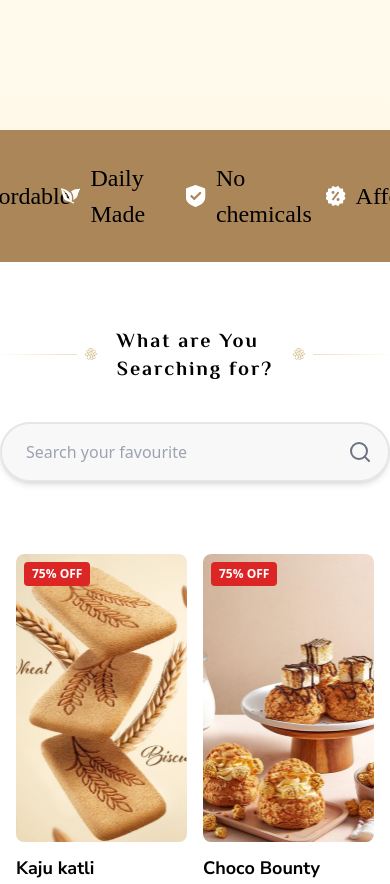
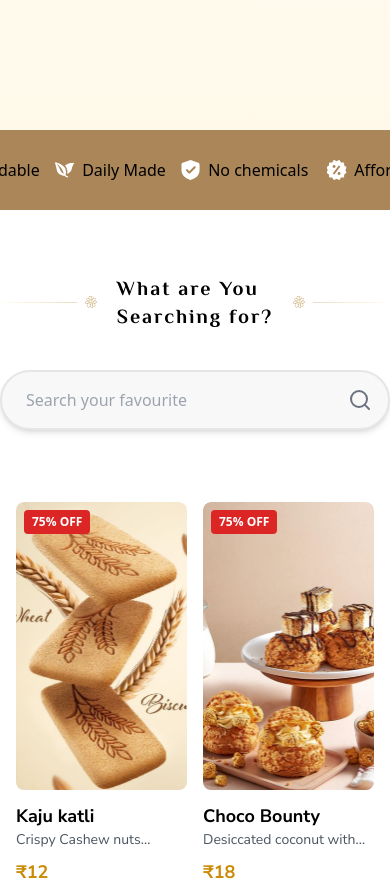
Before and after one commit to sanjvj/Annapoorna-mithais, a React (Vite) app in the folder frontend/: page / in a window 390 px wide. Shown: the part 1020-1904 px from the top of the page. Built offline with nearby package versions, Linux system fonts and the light colour scheme.

Commit message:
Made responsive to mobile

```diff
--- a/frontend/src/components/Hero/Hero.jsx
+++ b/frontend/src/components/Hero/Hero.jsx
@@ -91,13 +91,13 @@ const Hero = () => {
             className="w-full h-full rounded-2xl bg-center bg-cover duration-500"
             alt="Decorative Image"
           />
-          <div className="hidden group-hover:block absolute top-[50%] -translate-x-0 translate-y-[-50%] left-6 text-2xl rounded-full p-2 bg-black/20 text-white cursor-pointer">
+          <div className="hidden lg:group-hover:block absolute top-[50%] -translate-x-0 translate-y-[-50%] left-6 text-2xl rounded-full p-2 bg-black/20 text-white cursor-pointer">
             <BsChevronCompactLeft
               onClick={prevSlide}
               size={30}
             ></BsChevronCompactLeft>
           </div>
-          <div className="hidden group-hover:block absolute top-[50%] -translate-x-0 translate-y-[-50%] right-6 text-2xl rounded-full p-2 bg-black/20 text-white cursor-pointer">
+          <div className="hidden lg:group-hover:block absolute top-[50%] -translate-x-0 translate-y-[-50%] right-6 text-2xl rounded-full p-2 bg-black/20 text-white cursor-pointer">
             <BsChevronCompactRight
               onClick={nextSlide}
               size={30}
@@ -110,7 +110,7 @@ const Hero = () => {
                 key={index}
                 onClick={() => setCurrentIndex(index)}
                 className={`h-2 w-2 mx-1 rounded-full cursor-pointer transition-all duration-300 ${
-                  index === currentIndex ? "w-10 bg-[#F7AE1C]" : "bg-gray-300"
+                  index === currentIndex ? "w-8 bg-[#F7AE1C]" : "bg-gray-300"
                 }`}
               ></div>
             ))}
--- a/frontend/src/components/Navbar/Navbar.jsx
+++ b/frontend/src/components/Navbar/Navbar.jsx
@@ -54,8 +54,8 @@ const Navbar = () => {
 
       {/* Cart and Profile Icons */}
       <div className="flex gap-10 h-6 mr-4">
-        <FiShoppingCart className="w-8 h-8 text-amber-900" />
-        <FaRegUserCircle className="w-8 h-8 text-amber-900" />
+        <FiShoppingCart className="lg:w-8 lg:h-8 text-amber-900" />
+        <FaRegUserCircle className="lg:w-8 lg:h-8 text-amber-900" />
       </div>
 
       {/* Mobile and Medium Screen Menu */}
--- a/frontend/src/components/Slider/Slider.css
+++ /dev/null
@@ -1,50 +0,0 @@
-* {
-  margin: 0;
-  padding: 0;
-  box-sizing: border-box;
-}
-
-@keyframes slide {
-  from {
-    transform: translateX(0);
-  }
-  to {
-    transform: translateX(
-      -50%
-    ); /* Adjusted to slide through half the container */
-  }
-}
-
-.logos {
-  overflow: hidden;
-  padding: 30px 0;
-  background: #aa8659;
-  position: relative;
-}
-
-.logos-slide-wrapper {
-  display: flex;
-  width: 200%; /* Ensures enough space for two full sets of logos */
-  animation: 35s slide infinite linear;
-}
-
-.logos-slide {
-  display: flex;
-  width: 50%; /* Each slide takes up half of the wrapper */
-  justify-content: space-around;
-}
-
-.logos-slide img {
-  height: 50px;
-  margin: 0 10px;
-  flex-shrink: 0;
-}
-
-.logos-slide-wrapper:hover {
-  animation-play-state: paused; /* Pauses the animation on hover */
-}
-
-.logos h1 {
-  font-family: Nunito-sans;
-  font-size:x-large
-}
--- a/frontend/src/components/Slider/Slider.jsx
+++ b/frontend/src/components/Slider/Slider.jsx
@@ -1,64 +1,61 @@
 import React from "react";
-import "./Slider.css";
 
 const Slider = () => {
   return (
-    <div>
-      <div className="logos">
-        <div className="logos-slide-wrapper">
-          <div className="logos-slide">
+    <div className="overflow-hidden py-7 bg-[#aa8659] relative">
+      <div className="flex w-[200%] animate-slide">
+        <div className="flex w-1/2 justify-around">
           {/* Flex container for image and text */}
           <div className="flex items-center">
             <img
               src="Affordable.svg"
-                className="h-5 w-5 "
+              className="h-5 w-5"
               alt="Affordable Icon"
             />
-              <h1 className="ml-0">Affordable</h1>
+            <h1 className="ml-2 text-base md:text-lg lg:text-xl font-normal">Affordable</h1>
           </div>
           <div className="flex items-center">
             <img
               src="Dailymade.svg"
-                className="h-5 w-5 "
-                alt="Affordable Icon"
+              className="h-5 w-5"
+              alt="Daily Made Icon"
             />
-              <h1 className="ml-0">Daily Made</h1>
+            <h1 className="ml-2 text-base md:text-lg lg:text-xl font-normal">Daily Made</h1>
           </div>
           <div className="flex items-center">
             <img
               src="Nochemical.svg"
-                className="h-5 w-5 "
-                alt="Affordable Icon"
+              className="h-5 w-5"
+              alt="No Chemicals Icon"
             />
-              <h1 className="ml-0">No chemicals</h1>
+            <h1 className="ml-2 text-base md:text-lg lg:text-xl font-normal">No chemicals</h1>
           </div>
         </div>
 
-          <div className="logos-slide">
+        <div className="flex w-1/2 justify-around">
           <div className="flex items-center">
             <img
               src="Affordable.svg"
-                className="h-5 w-5 "
+              className="h-5 w-5"
               alt="Affordable Icon"
             />
-              <h1 className="ml-0">Affordable</h1>
+            <h1 className="ml-2 text-base md:text-lg lg:text-xl font-normal">Affordable</h1>
           </div>
           <div className="flex items-center">
             <img
               src="Dailymade.svg"
-                className="h-5 w-5 "
-                alt="Affordable Icon"
+              className="h-5 w-5"
+              alt="Daily Made Icon"
             />
-              <h1 className="ml-0">Daily Made</h1>
+            <h1 className="ml-2 text-xs md:text-lg lg:text-xl font-normal">Daily Made</h1>
           </div>
           <div className="flex items-center">
             <img
               src="Nochemical.svg"
-                className="h-5 w-5 "
-                alt="Affordable Icon"
+              className="h-5 w-5"
+              alt="No Chemicals Icon"
             />
-              <h1 className="ml-0">No chemicals</h1>
-            </div>
+            <h1 className="ml-2 text-base md:text-lg lg:text-xl font-normal">No chemicals</h1>
           </div>
         </div>
       </div>
--- a/frontend/tailwind.config.js
+++ b/frontend/tailwind.config.js
@@ -5,6 +5,14 @@ module.exports = {
       fontFamily: {
         Nunito: ['"Nunito Sans"', 'serif'],
         Philosopher : ['"Philosopher"','serif']
+      },animation: {
+        slide: 'slide 35s linear infinite',
+      },
+      keyframes: {
+        slide: {
+          '0%': { transform: 'translateX(0)' },
+          '100%': { transform: 'translateX(-50%)' },
+        },
       },
     },
   },
```
Lines whose indentation alone changed are shown as unchanged.
